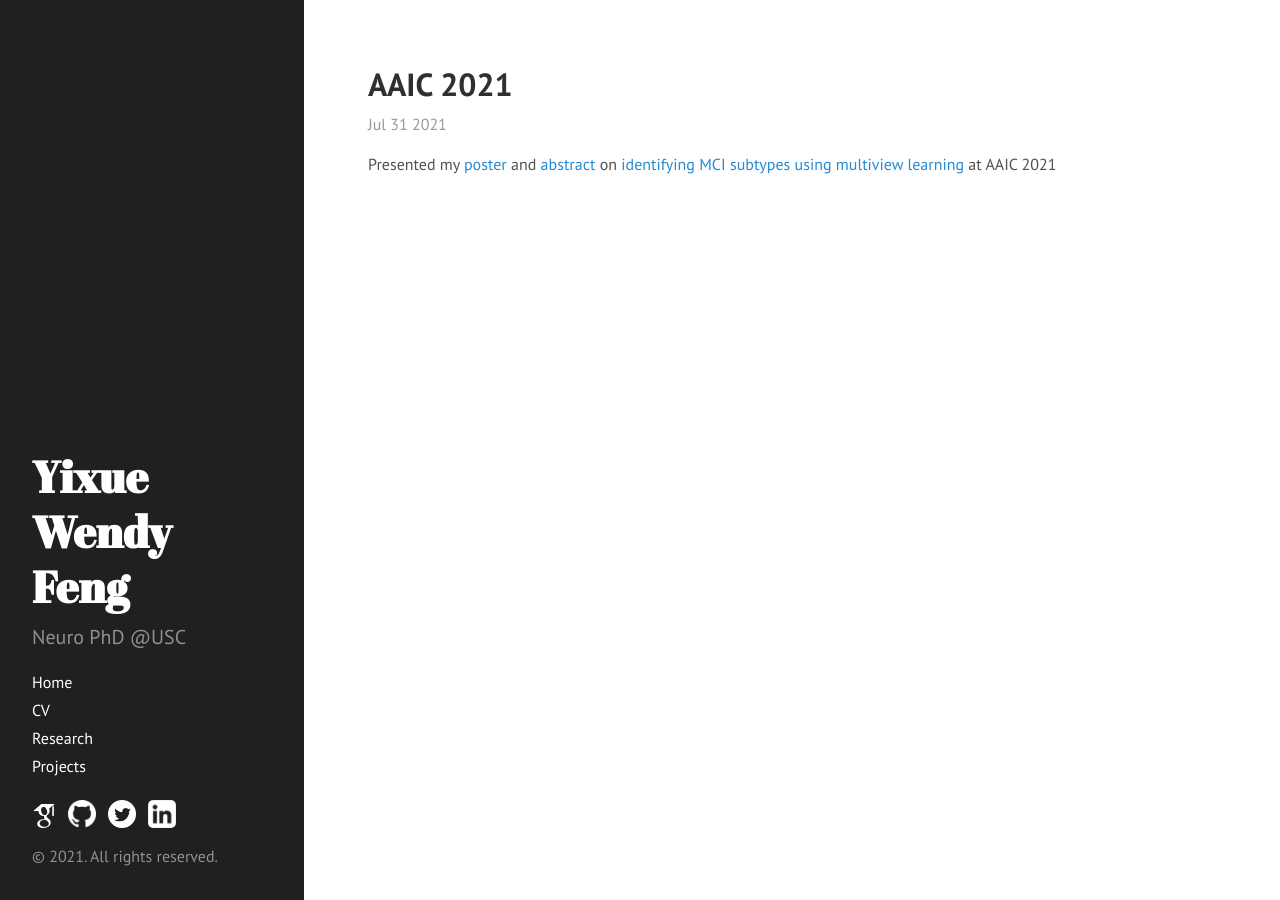
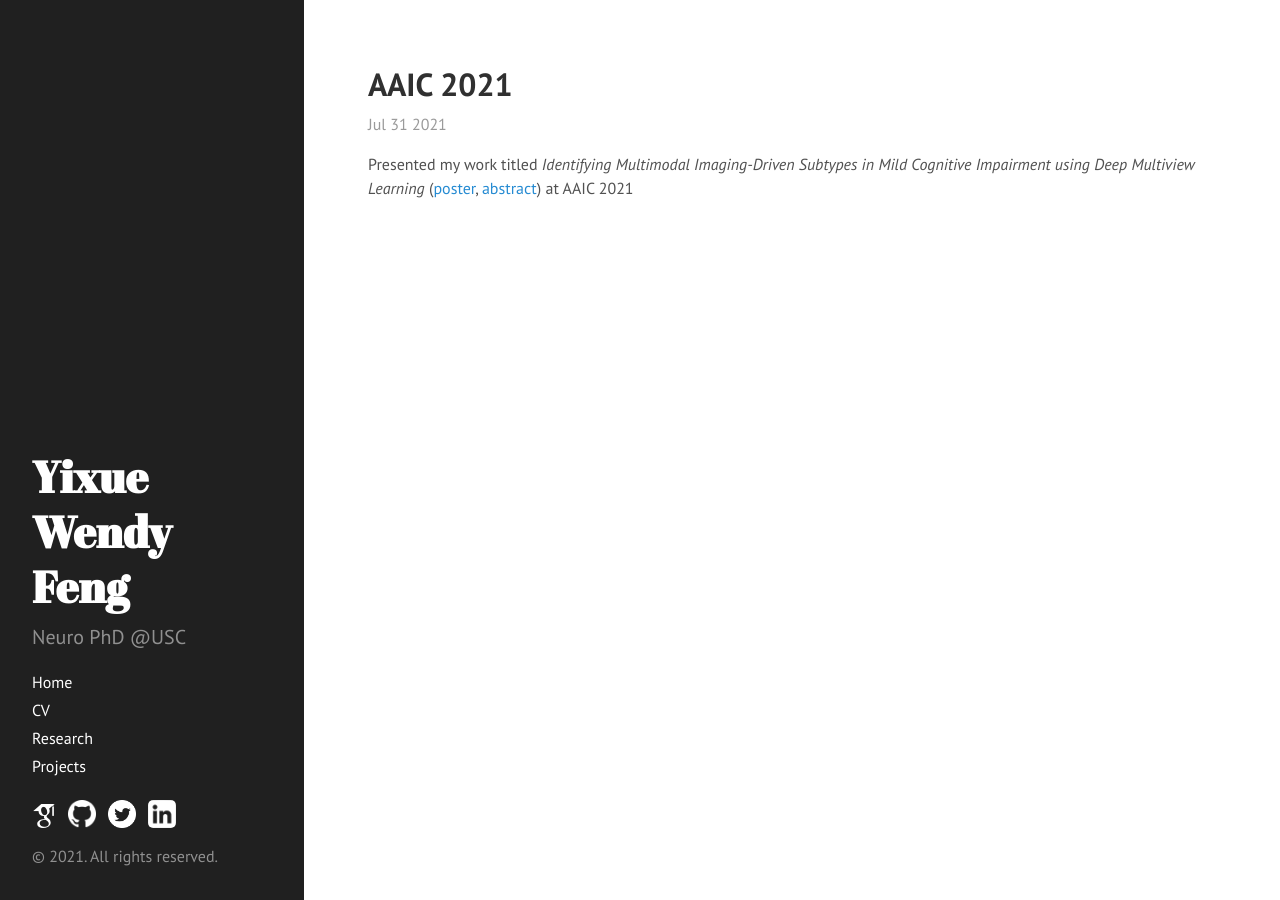
Before and after one commit to wendyfyx/wendyfyx.github.io, a Jekyll site: the page built from _posts/2021-07-31-aaic.md, in a window 1280 px wide. Built offline with Jekyll 4.4.1, drawn with Linux system fonts in a browser that asks for light colours; some web fonts are replaced.

Commit message:
Tweak homepage and news post format

```diff
--- a/_posts/2021-07-31-aaic.md
+++ b/_posts/2021-07-31-aaic.md
@@ -3,4 +3,4 @@ layout: post
 title: AAIC 2021
 ---
 
-Presented my [poster](assets/projects/210701-AAIC-poster.pdf) and [abstract](https://alz.confex.com/alz/2021/meetingapp.cgi/Paper/52718) on [identifying MCI subtypes using multiview learning](/research/2020-10-dgcca-ad/) at AAIC 2021
+Presented my work titled *Identifying Multimodal Imaging-Driven Subtypes in Mild Cognitive Impairment using Deep Multiview Learning* ([poster](assets/projects/210701-AAIC-poster.pdf), [abstract](https://alz.confex.com/alz/2021/meetingapp.cgi/Paper/52718)) at AAIC 2021
```
Also changed, not shown: _posts/2021-03-24-dbei-research-day.md (deleted, +0 -6 lines), index.html (+11 -9 lines).
